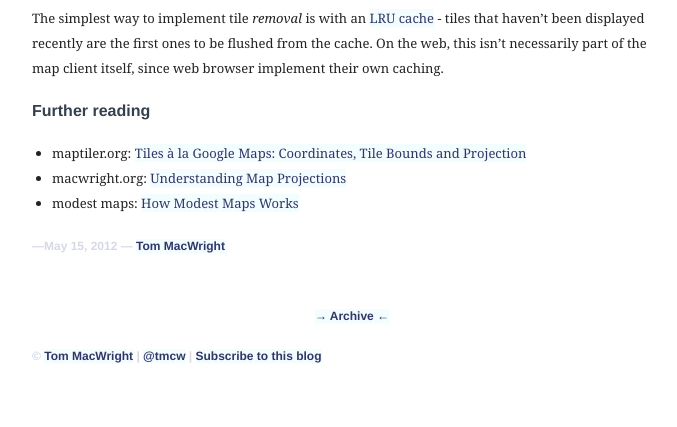
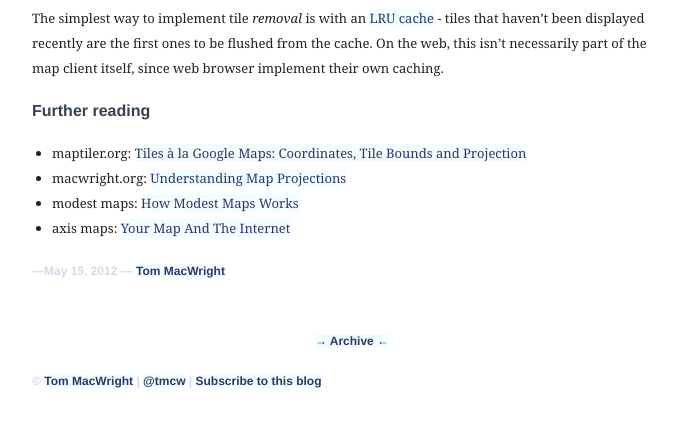
Before and after one commit to konklone/tmcw.github.com, a Jekyll site: the page built from _posts/2012-05-15-how-web-maps-work.md, in a window 1280 px wide and 900 px high, scrolled down 4400 px, cut to the strip 449-876 px from the top of the window. Shown: the whole strip, without its empty margins (288-965 px from the left). Built offline with Jekyll 4.4.1, drawn with Linux system fonts in a browser that asks for light colours; Markdown is read by kramdown in place of the engine named in the settings; comment, search, counter and statistics services are not loaded.

Commit message:
Add axis maps article

```diff
--- a/_posts/2012-05-15-how-web-maps-work.md
+++ b/_posts/2012-05-15-how-web-maps-work.md
@@ -271,3 +271,4 @@ client itself, since web browser implement their own caching.
 * maptiler.org: [Tiles à la Google Maps: Coordinates, Tile Bounds and Projection](http://www.maptiler.org/google-maps-coordinates-tile-bounds-projection/)
 * macwright.org: [Understanding Map Projections](http://macwright.org/2012/01/27/projections-understanding.html)
 * modest maps: [How Modest Maps Works](https://github.com/modestmaps/modestmaps-js/wiki/How-it-Works)
+* axis maps: [Your Map And The Internet](http://www.axismaps.com/blog/2012/05/your-map-and-the-internet/)
```
